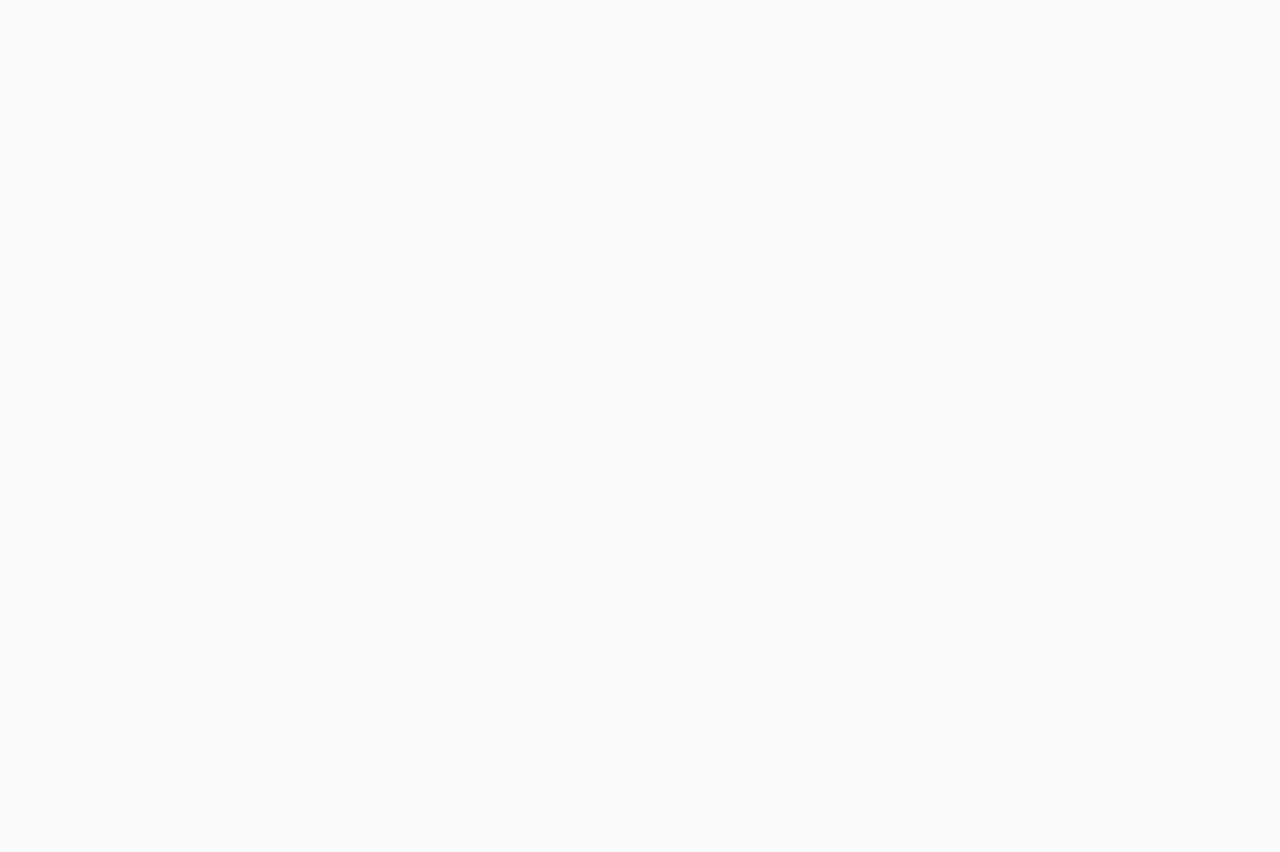
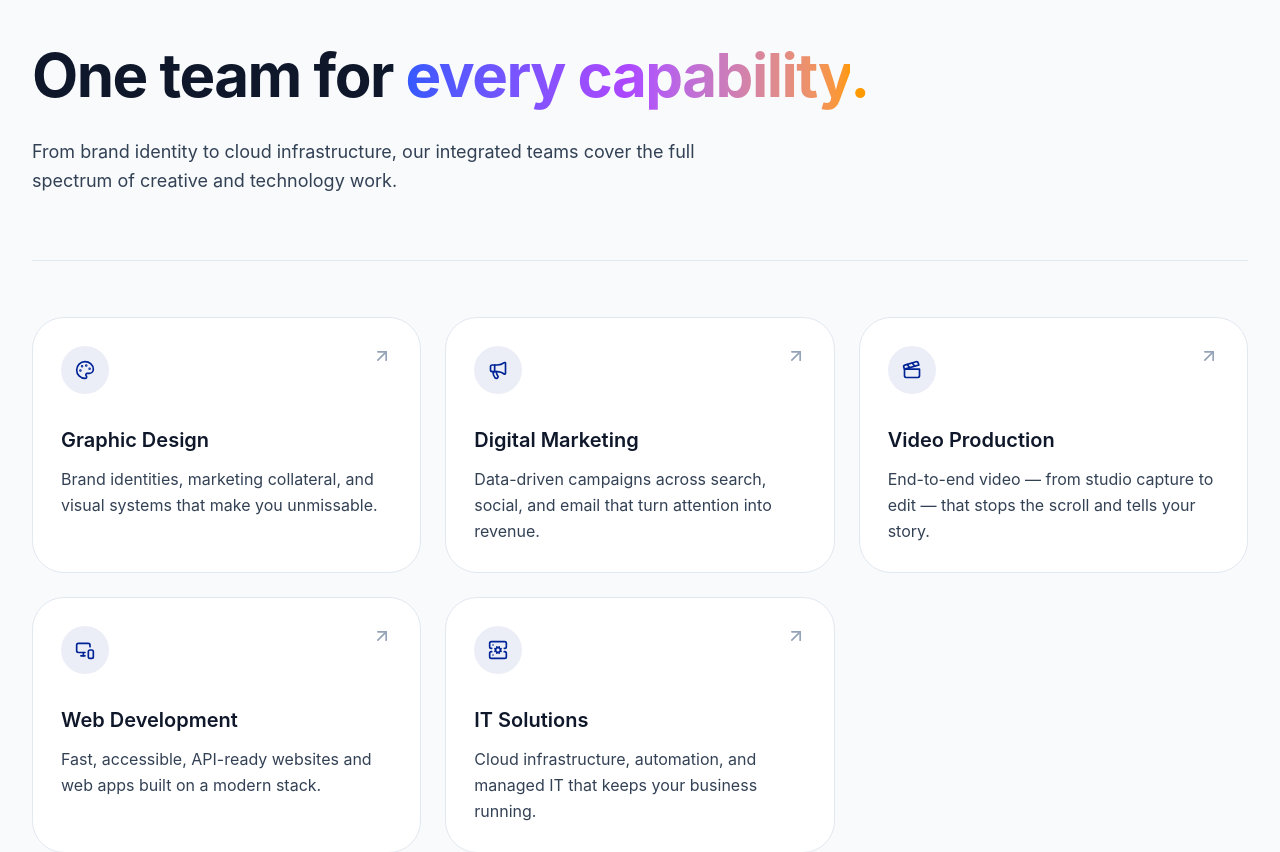
Before and after one commit to kaushalNeupane10/sampreshan, a Next.js app in the folder frontend/: page / in a window 1280 px wide. Shown: the part 1240-2092 px from the top of the page. Before the commit the page ends 1190 px from the top, so only its background shows below. Built offline with nearby package versions, Linux system fonts and the light colour scheme.

Commit message:
feat(services): implement fully responsive production-ready Services section with reusable cards, modern UI, and theme token support

```diff
--- a/frontend/src/app/page.tsx
+++ b/frontend/src/app/page.tsx
@@ -1,9 +1,11 @@
 import HeroSection from "@/components/landing/HeroSection";
+import ServicesSection from "@/components/landing/ServicesSection";
 
 export default function Page() {
   return (
     <>
       <HeroSection />
+      <ServicesSection />
     </>
   );
 }
--- /dev/null
+++ b/frontend/src/components/landing/ServicesSection.tsx
@@ -0,0 +1,221 @@
+import {
+  Megaphone,
+  Clapperboard,
+  Palette,
+  MonitorSmartphone,
+  ServerCog,
+  ArrowUpRight,
+} from "lucide-react";
+
+const services = [
+  {
+    title: "Graphic Design",
+    description:
+      "Brand identities, marketing collateral, and visual systems that make you unmissable.",
+    icon: Palette,
+  },
+  {
+    title: "Digital Marketing",
+    description:
+      "Data-driven campaigns across search, social, and email that turn attention into revenue.",
+    icon: Megaphone,
+  },
+  {
+    title: "Video Production",
+    description:
+      "End-to-end video — from studio capture to edit — that stops the scroll and tells your story.",
+    icon: Clapperboard,
+  },
+  {
+    title: "Web Development",
+    description:
+      "Fast, accessible, API-ready websites and web apps built on a modern stack.",
+    icon: MonitorSmartphone,
+  },
+  {
+    title: "IT Solutions",
+    description:
+      "Cloud infrastructure, automation, and managed IT that keeps your business running.",
+    icon: ServerCog,
+  },
+];
+
+export default function ServicesSection() {
+  return (
+    <section
+      aria-labelledby="services-heading"
+      className="bg-bg-page py-20 md:py-28"
+    >
+      <div className="container-custom px-4 sm:px-6 lg:px-8">
+        {/* Header */}
+        <div className="max-w-4xl">
+          <h2
+            id="services-heading"
+            className="
+              text-4xl
+              font-bold
+              tracking-tight
+              text-text-heading
+              sm:text-5xl
+              lg:text-6xl
+              leading-tight
+            "
+          >
+            One team for{" "}
+            <span
+              className="
+                bg-linear-to-r
+                from-brand-500
+                via-purple-500
+                to-accent
+                bg-clip-text
+                text-transparent
+              "
+            >
+              every capability
+            </span>
+            <span className="text-accent">.</span>
+          </h2>
+
+          <p
+            className="
+              mt-6
+              max-w-2xl
+              text-lg
+              leading-relaxed
+              text-text-body
+            "
+          >
+            From brand identity to cloud infrastructure, our integrated teams
+            cover the full spectrum of creative and technology work.
+          </p>
+        </div>
+
+        {/* Divider */}
+        <div className="mt-16 border-t border-border" />
+
+        {/* Cards */}
+        <div
+          className="
+            mt-14
+            grid
+            grid-cols-1
+            gap-6
+            md:grid-cols-2
+            xl:grid-cols-3
+          "
+        >
+          {services.map((service) => (
+            <ServiceCard key={service.title} service={service} />
+          ))}
+        </div>
+      </div>
+    </section>
+  );
+}
+
+type Service = {
+  title: string;
+  description: string;
+  icon: React.ElementType;
+};
+
+function ServiceCard({ service }: { service: Service }) {
+  const Icon = service.icon;
+
+  return (
+    <article
+      className="
+        group
+        relative
+        overflow-hidden
+        rounded-3xl
+        border
+        border-border
+        bg-bg-surface
+        p-7
+        transition-all
+        duration-300
+        hover:-translate-y-1
+        hover:border-brand-200
+        hover:shadow-lg
+      "
+    >
+      {/* Top Row */}
+      <div className="flex items-start justify-between">
+        <div
+          className="
+            flex
+            h-12
+            w-12
+            items-center
+            justify-center
+            rounded-2xl
+            bg-brand-subtle
+            text-brand
+            transition-colors
+            group-hover:bg-brand
+            group-hover:text-white
+          "
+        >
+          <Icon className="h-5 w-5" />
+        </div>
+
+        <ArrowUpRight
+          className="
+            h-5
+            w-5
+            text-neutral-400
+            transition-all
+            duration-300
+            group-hover:translate-x-1
+            group-hover:-translate-y-1
+            group-hover:text-brand
+          "
+        />
+      </div>
+
+      {/* Content */}
+      <div className="mt-8">
+        <h3
+          className="
+            text-xl
+            font-semibold
+            text-text-heading
+          "
+        >
+          {service.title}
+        </h3>
+
+        <p
+          className="
+            mt-3
+            text-base
+            leading-relaxed
+            text-text-body
+          "
+        >
+          {service.description}
+        </p>
+      </div>
+
+      {/* Hover Accent */}
+      <div
+        className="
+          absolute
+          inset-x-0
+          bottom-0
+          h-1
+          origin-left
+          scale-x-0
+          bg-linear-to-r
+          from-brand
+          to-accent
+          transition-transform
+          duration-300
+          group-hover:scale-x-100
+        "
+      />
+    </article>
+  );
+}
```
